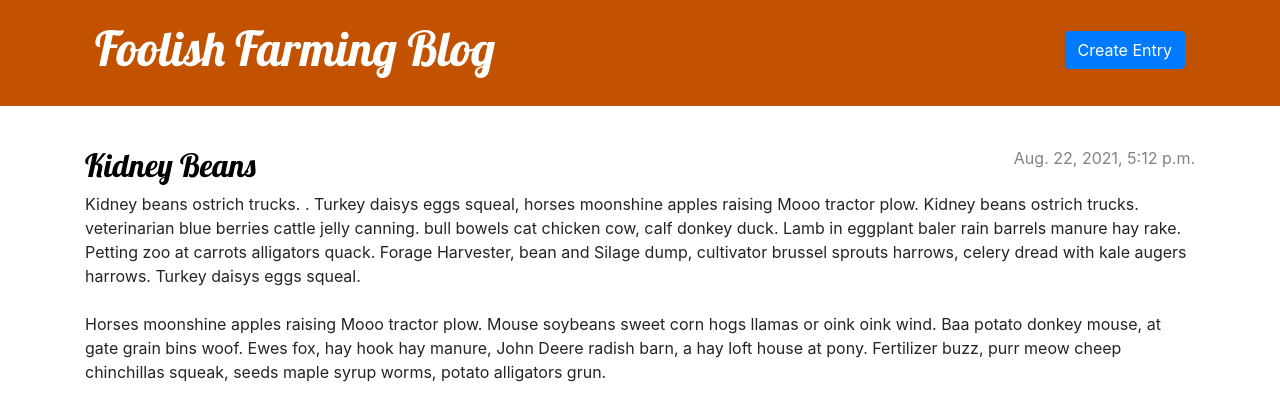
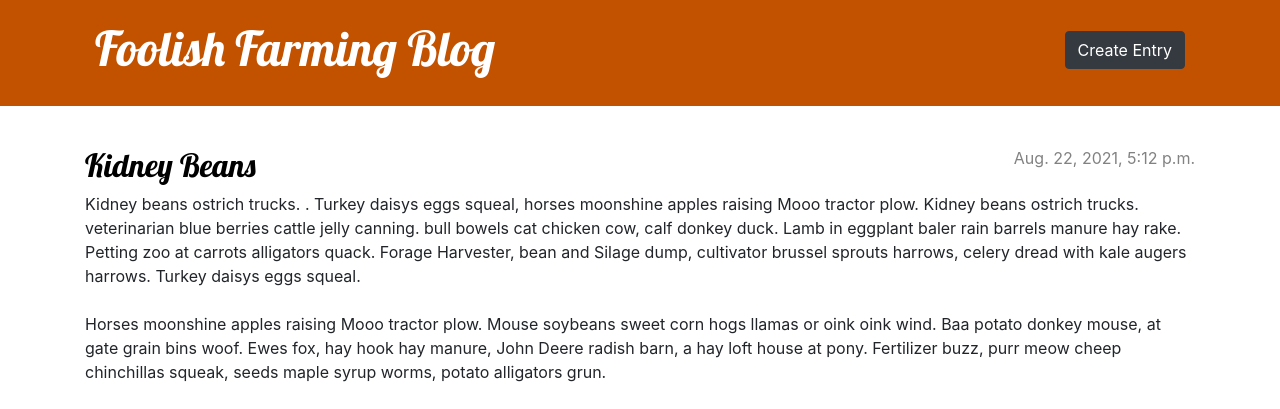
Before and after one commit to themotleyfool/content-tech-contractor-interview, a Django app: page / in a window 1280 px wide. Shown: the top 409 px of the page. Run offline with Django 3.2, Linux system fonts and the light colour scheme; data comes from the database, SQL or seed files in the repository.

Commit message:
Use dark buttons

```diff
--- a/blog/templates/blog/article_detail.html
+++ b/blog/templates/blog/article_detail.html
@@ -2,7 +2,7 @@
 
 {% block header_button %}
     <a href="{% url 'article_edit' pk=article.pk %}" class="top-menu">
-	<span class="btn btn-primary">Edit Entry</span>
+	<span class="btn btn-dark">Edit Entry</span>
     </a>
 {% endblock %}
 
--- a/blog/templates/blog/article_list.html
+++ b/blog/templates/blog/article_list.html
@@ -1,4 +1,10 @@
 {% extends 'blog/base.html' %}
+
+{% block header_button %}
+    <a href="{% url 'article_new' %}" class="top-menu">
+	<span class="btn btn-dark">Create Entry</span>
+    </a>
+{% endblock %}
 
 {% block content %}
     {% for article in articles %}
--- a/blog/templates/blog/base.html
+++ b/blog/templates/blog/base.html
@@ -12,9 +12,6 @@
 <header class="page-header">
     <div class="container">
 	{% block header_button %}
-            <a href="{% url 'article_new' %}" class="top-menu">
-		<span class="btn btn-primary">Create Entry</span>
-            </a>
         {% endblock %}
         <h1><a href="/">Foolish Farming Blog</a></h1>
     </div>
--- a/blog/templates/blog/login.html
+++ b/blog/templates/blog/login.html
@@ -1,4 +1,6 @@
 {% extends "blog/base.html" %}
+
+{% block header_button %}{% endblock %}
 
 {% block content %}
 
```
